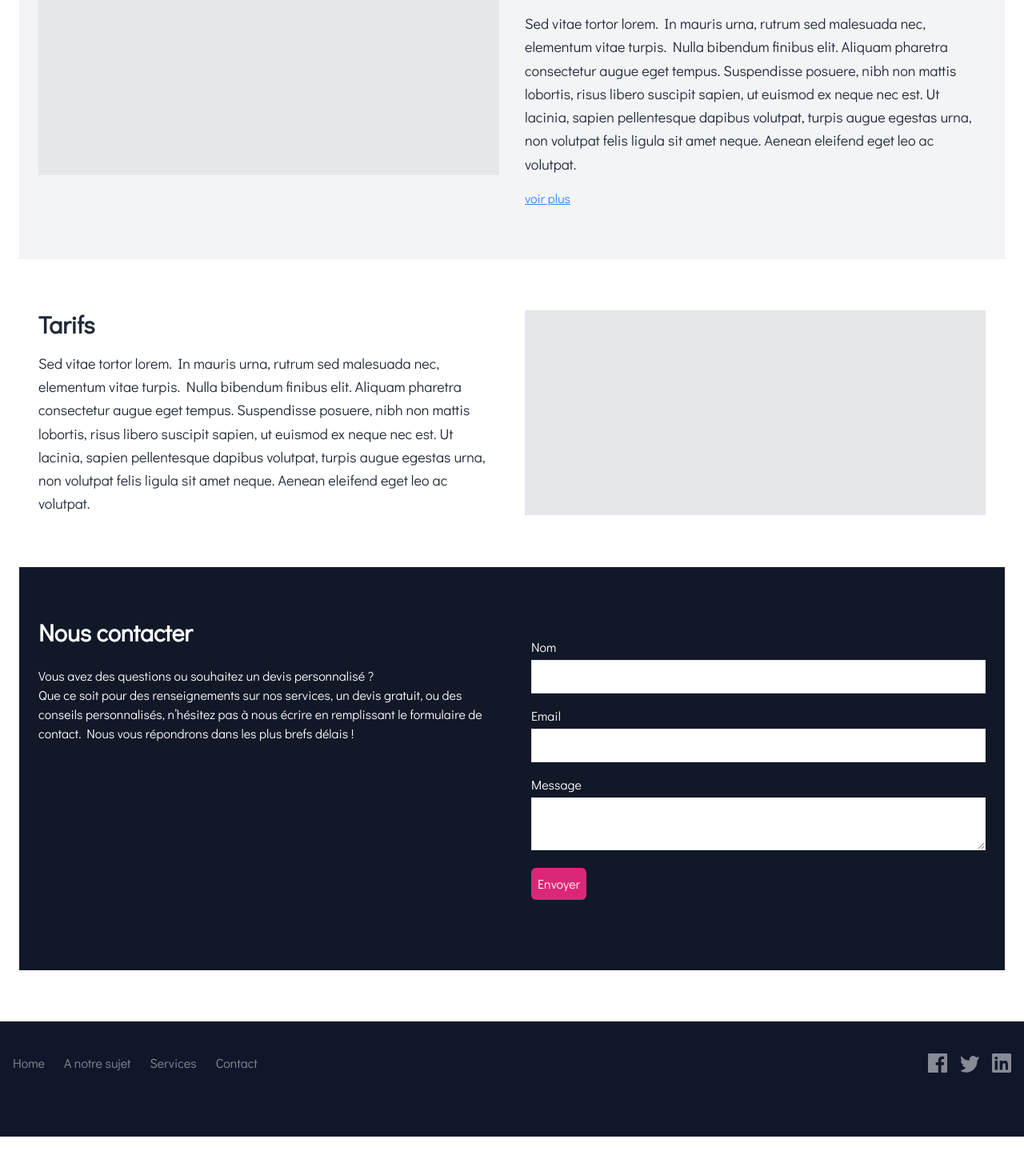
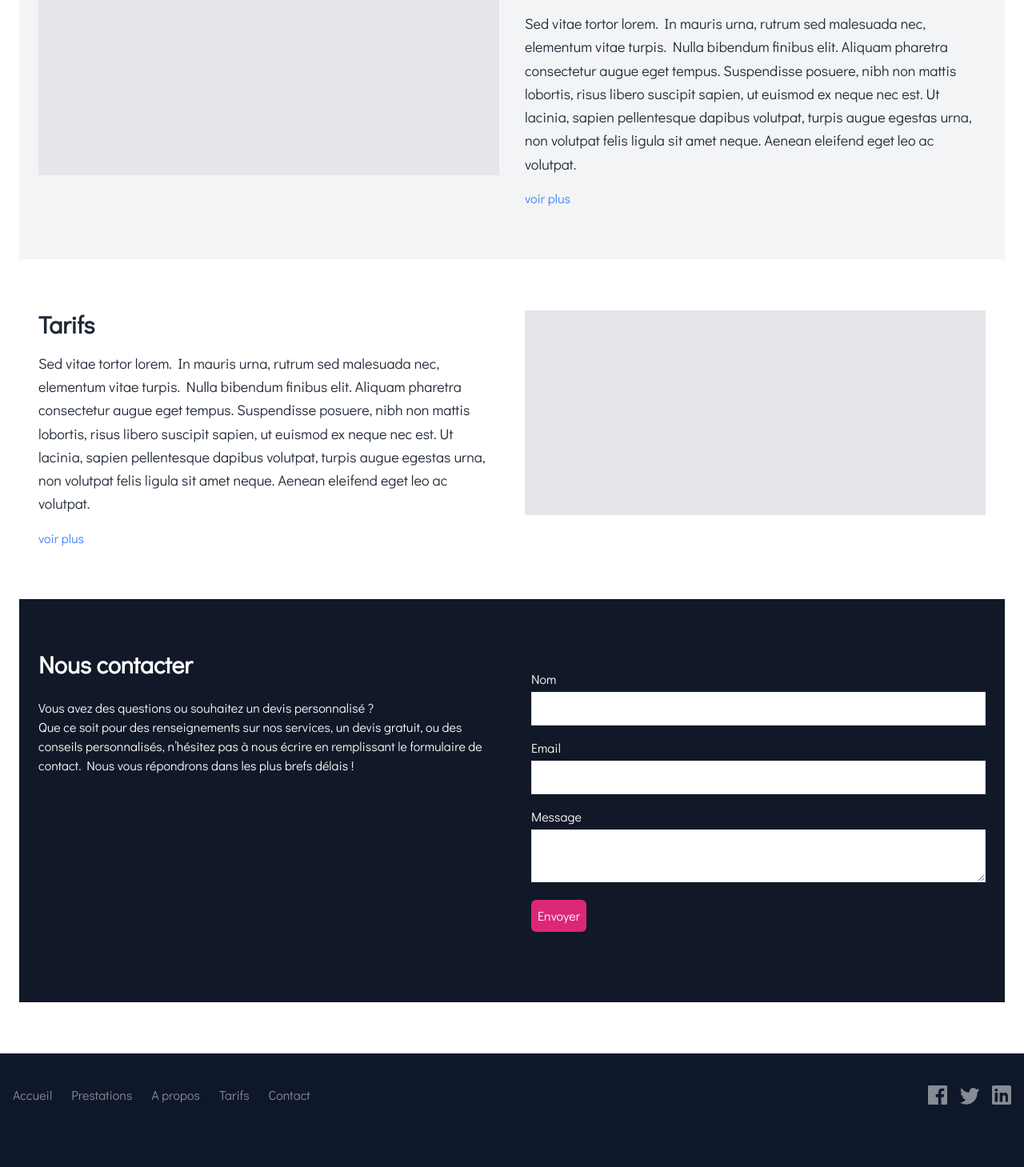
Before and after one commit to devillers/flores, a Next.js app: page / in a window 1280 px wide. Shown: the part 1309-2768 px from the top of the page at 80% size. Before the commit the page ends 2730 px from the top, so only its background shows below. Built offline with nearby package versions, Linux system fonts and the light colour scheme; no server answers.

Commit message:
actualisation

```diff
--- a/components/About.js
+++ b/components/About.js
@@ -15,10 +15,7 @@ const About = () => {
               turpis augue egestas urna, non volutpat felis ligula sit amet
               neque. Aenean eleifend eget leo ac volutpat.
             </p>
-            <a
-              href="/about"
-              className="text-blue-500 underline mt-4 inline-block"
-            >
+            <a href="/" className="text-blue-500  mt-4 inline-block">
               voir plus
             </a>
           </div>
--- a/components/BurgerMenu.js
+++ b/components/BurgerMenu.js
@@ -65,14 +65,14 @@ export default function BurgerMenu() {
             onClick={toggleMenu}
             className="text-2xl font-semibold text-white hover:"
           >
-            about
+            A propos
           </Link>
           <Link
             href="#tarifs"
             onClick={toggleMenu}
             className="text-2xl font-semibold text-white hover:"
           >
-            tarifs
+            Tarifs
           </Link>
           <Link
             href="#contact"
--- a/components/Footer.js
+++ b/components/Footer.js
@@ -10,15 +10,19 @@ const Footer = () => {
           <div className="w-full sm:w-auto mb-6 sm:mb-0">
             <nav className="flex flex-col sm:flex-row space-y-2 sm:space-y-0 sm:space-x-6">
               <Link href="/" className="">
-                Home
+                Accueil
               </Link>
-              <Link href="/about" className="text-white">
-                A notre sujet
+              <Link href="/#prestations" className="text-white">
+                Prestations
               </Link>
-              <Link href="/services" className="text-white">
-                Services
+              <Link href="/#about" className="text-white">
+                A propos
               </Link>
-              <Link href="/contact" className="text-white">
+
+              <Link href="/#tarifs" className="text-white">
+                Tarifs
+              </Link>
+              <Link href="/#contact" className="text-white">
                 Contact
               </Link>
             </nav>
--- a/components/Prestations.js
+++ b/components/Prestations.js
@@ -10,6 +10,9 @@ const Prestations = () => {
               aliquam faucibus ullamcorper. Donec molestie ultricies justo vitae
               bibendum. Donec finibus tellus nisl, eu feugiat sapien lacinia ac.
             </p>
+            <a href="/" className="text-blue-500  mt-4 inline-block">
+              voir plus
+            </a>
           </div>
           <div className="bg-gray-200 h-64"></div>{' '}
           {/* Replace this with an image or slideshow */}
--- a/components/Tarifs.js
+++ b/components/Tarifs.js
@@ -14,6 +14,9 @@ const Adventure = () => {
               turpis augue egestas urna, non volutpat felis ligula sit amet
               neque. Aenean eleifend eget leo ac volutpat.
             </p>
+            <a href="/" className="text-blue-500  mt-4 inline-block">
+              voir plus
+            </a>
           </div>
           <div className="bg-gray-200 h-64"></div> {/* Replace with an image */}
         </div>
```
